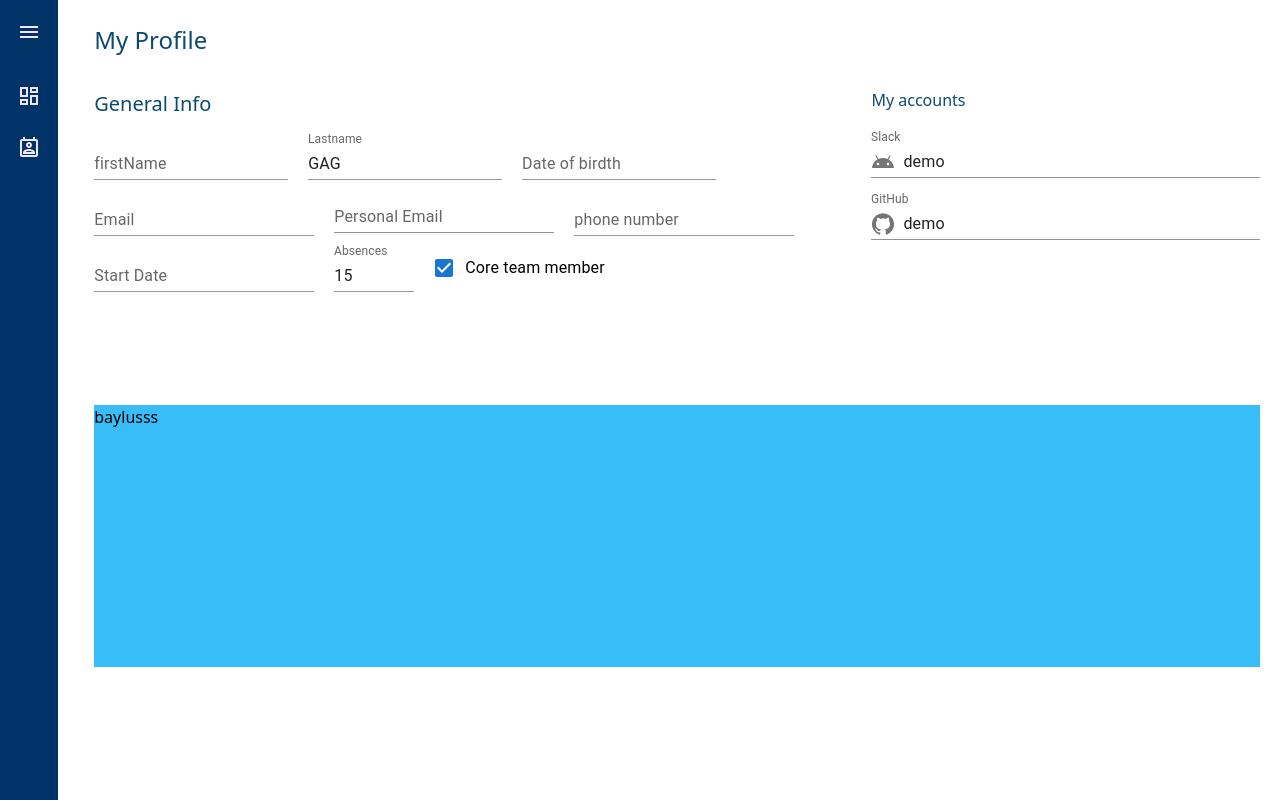
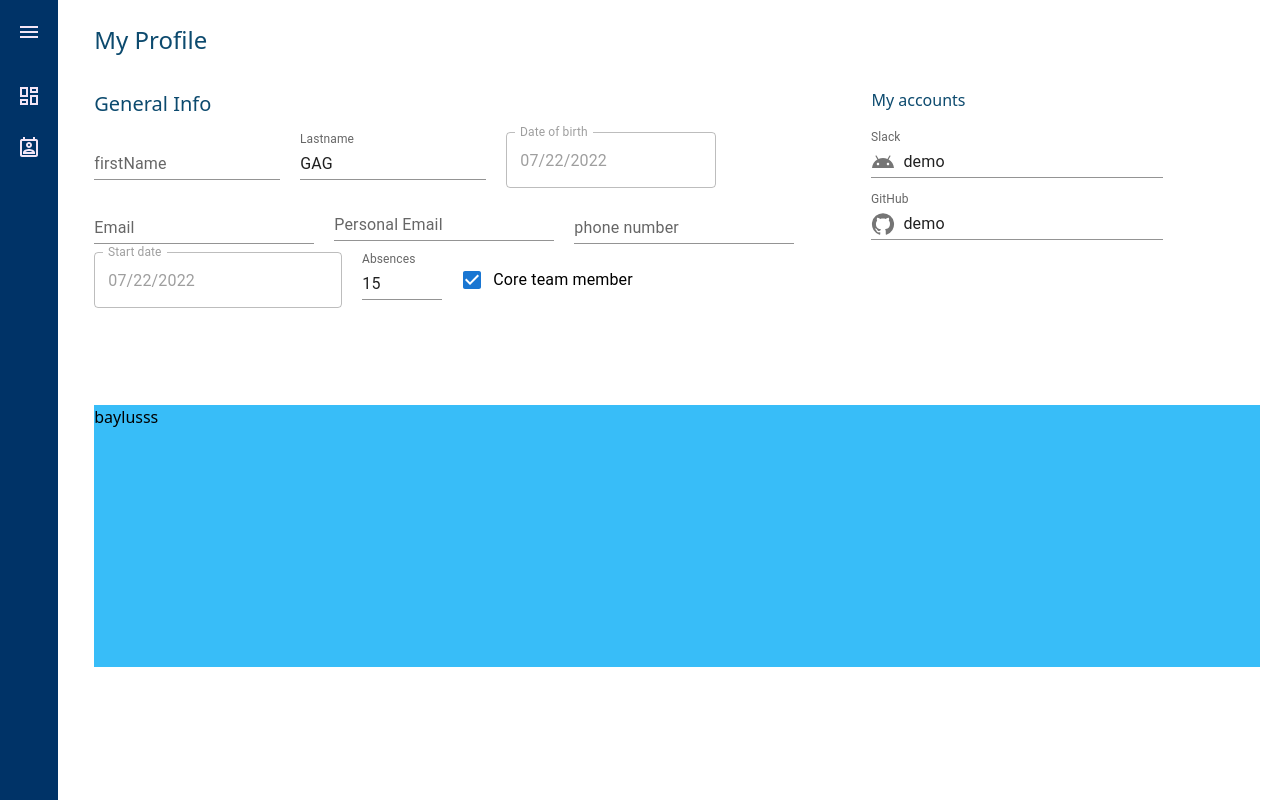
Before and after one commit to DavidKhachatryan02/task-2-front, a React (Vite) app: page / in a window 1280 px wide. Built offline with nearby package versions, Linux system fonts and the light colour scheme.

Commit message:
added date input

```diff
--- a/package.json
+++ b/package.json
@@ -10,10 +10,13 @@
     "preview": "vite preview"
   },
   "dependencies": {
+    "@emotion/react": "^11.11.1",
+    "@emotion/styled": "^11.11.0",
     "@mui/icons-material": "^5.14.3",
     "@mui/material": "^5.14.5",
     "@mui/x-date-pickers": "^6.11.2",
     "axios": "^1.4.0",
+    "dayjs": "^1.11.9",
     "react": "^18.2.0",
     "react-dom": "^18.2.0",
     "react-router-dom": "^6.15.0",
--- a/src/modules/HomePage/components/UserAccounts/index.jsx
+++ b/src/modules/HomePage/components/UserAccounts/index.jsx
@@ -3,7 +3,7 @@ import AndroidIcon from "@mui/icons-material/Android";
 import GitHubIcon from "@mui/icons-material/GitHub";
 
 const styles = {
-  container: "flex flex-col gap-3.5 w-1/3 ",
+  container: "flex flex-col gap-3.5 w-1/4",
   title: "text-sky-900 text-base font-medium leading-loose",
 };
 
--- a/src/modules/HomePage/components/UserMainInfo/index.jsx
+++ b/src/modules/HomePage/components/UserMainInfo/index.jsx
@@ -1,6 +1,8 @@
 import { TextField, FormControlLabel, Checkbox } from "@mui/material";
+import { DatePicker, LocalizationProvider } from "@mui/x-date-pickers";
+import { AdapterDayjs } from "@mui/x-date-pickers/AdapterDayjs";
+import dayjs from "dayjs";
 
-//!! check date and number fealds
 
 const styles = {
   mainContainer: "w-2/3 flex flex-col gap-2 ",
@@ -11,14 +13,17 @@ const styles = {
   Absences: " w-20",
 };
 
-const UserMainInfo = () => {
+const UserMainInfo = (user) => {
+  const parsedStartDate = dayjs(user.startDate);
+
   return (
+    <LocalizationProvider dateAdapter={AdapterDayjs}>
       <div className={styles.mainContainer}>
         <p className={styles.title}>General Info</p>
         <div className={styles.firstRow}>
           <TextField label="firstName" variant="standard" />
           <TextField label="Lastname" variant="standard" value="GAG" />
-        <TextField label="Date of birdth" variant="standard" />
+          <DatePicker disabled label="Date of birth" value={parsedStartDate} />
         </div>
         <div className={styles.secondRow}>
           <TextField label="Email" variant="standard" />
@@ -26,7 +31,11 @@ const UserMainInfo = () => {
           <TextField label="phone number" variant="standard" type="number" />
         </div>
         <div className={styles.thirdRow}>
-        <TextField label="Start Date" variant="standard" />
+          <DatePicker
+          disabled
+            label="Start date"
+            value={parsedStartDate}
+          />
           <TextField
             className={styles.Absences}
             label="Absences"
@@ -40,6 +49,7 @@ const UserMainInfo = () => {
           />
         </div>
       </div>
+    </LocalizationProvider>
   );
 };
 
```
Also changed, not shown: 1 other file (tests, documents, lock files or other folders). Lines whose indentation alone changed are shown as unchanged.
